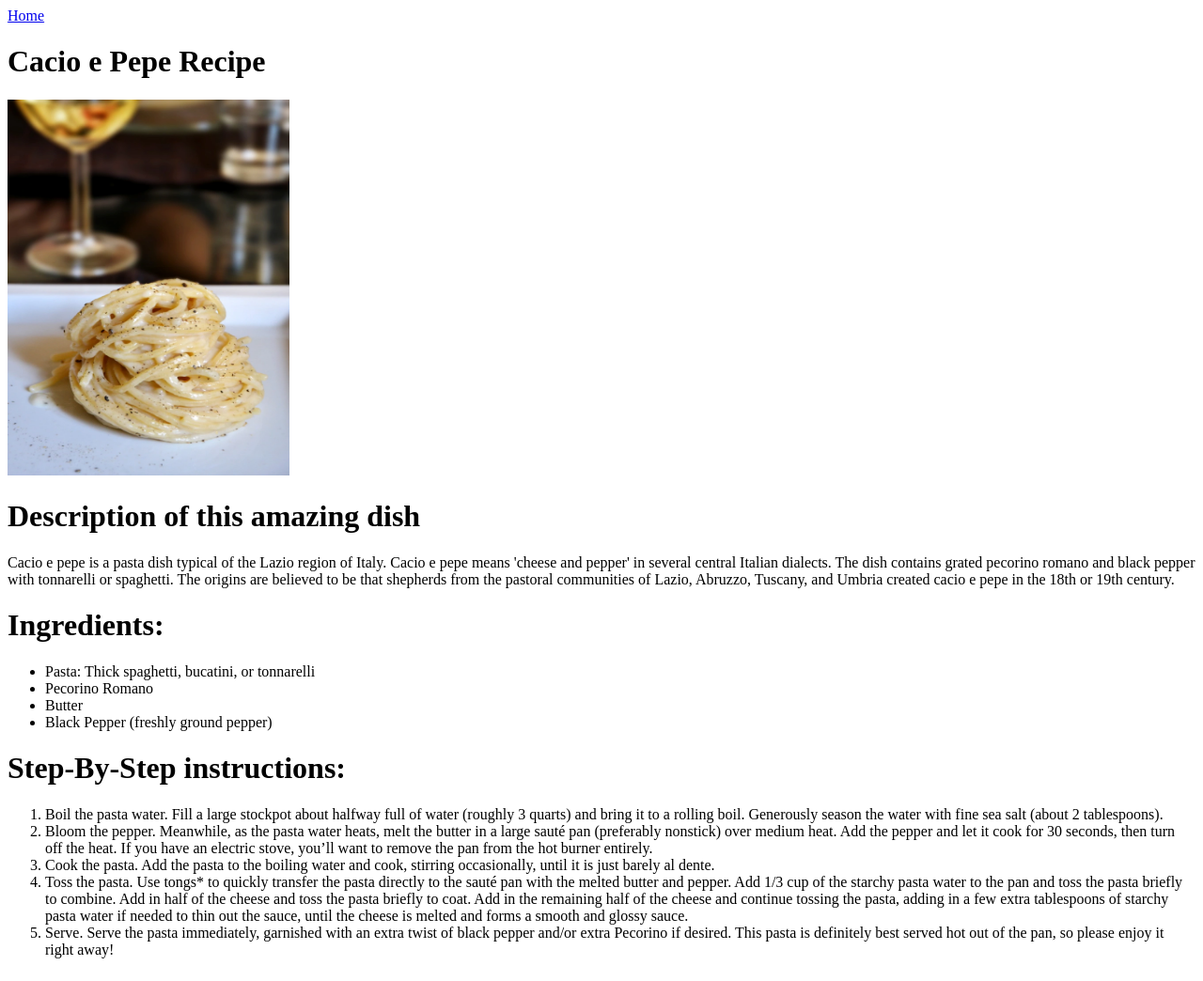
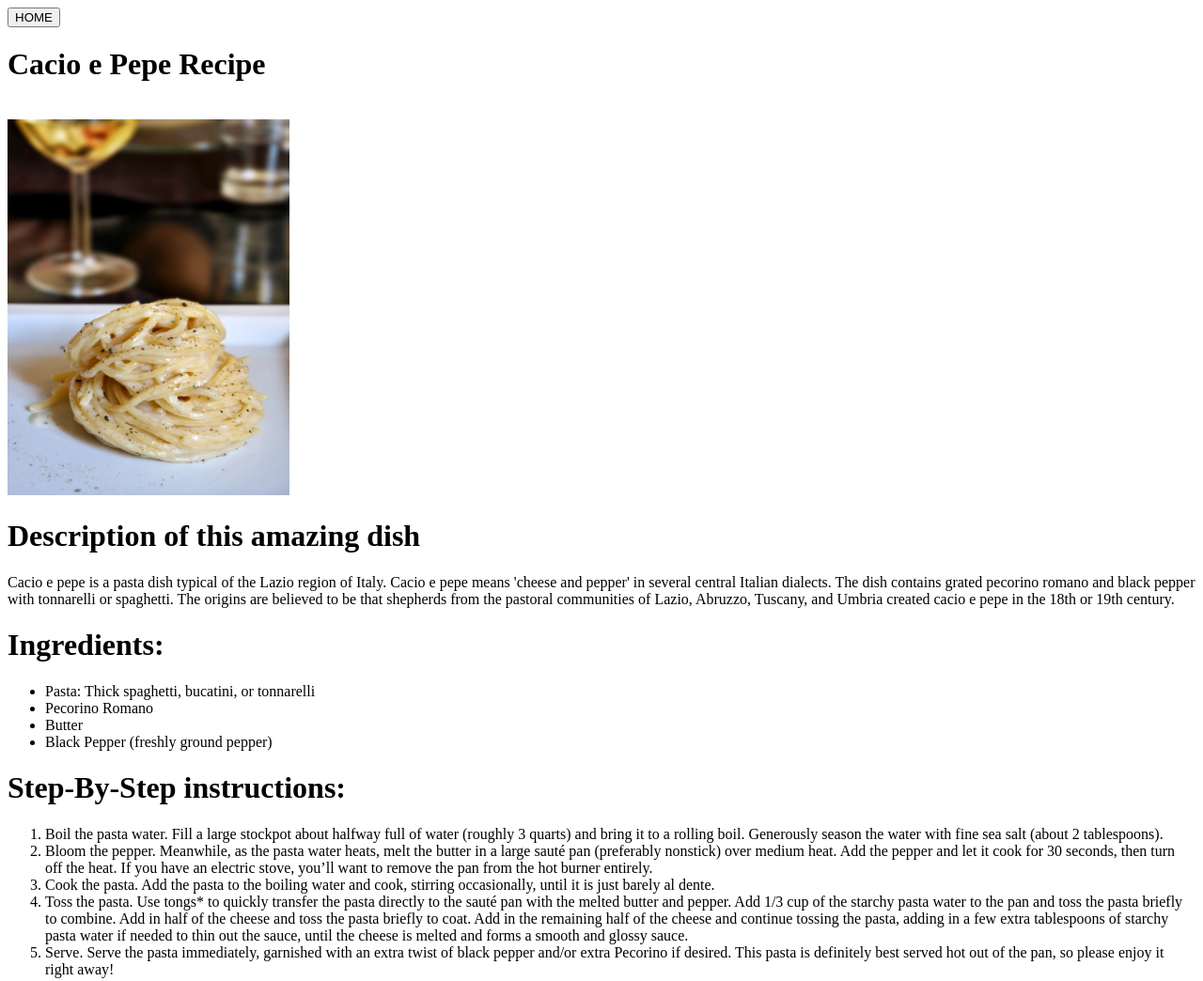
Before and after one commit to TambrisTudor/odin-recipes, a plain HTML site: page cacio-e-pepe.html in a window 1280 px wide. Shown: the whole page at 94% size. Drawn offline with Linux system fonts and the light colour scheme.

Commit message:
Update cacio-e-pepe.html
Added Home Button and style

```diff
--- a/cacio-e-pepe.html
+++ b/cacio-e-pepe.html
@@ -6,8 +6,10 @@
     <title>Cacio e Pepe Recipe</title>
 </head>
 <body>
-    <a href="index.html">Home</a>
-    <h1>Cacio e Pepe Recipe</h1>
+    <div class="center">
+        <a href="odin-recipes.html"><button class="Home-Button">HOME</button></a>
+    </div>
+    <div class="title"><h1>Cacio e Pepe Recipe</h1></div><br>
     <img src="./images/cacio-e-pepe.png" height="400" width="300">
     <h1>Description of this amazing dish</h1>
     <p>Cacio e pepe is a pasta dish typical of the Lazio region of Italy. Cacio e pepe means 'cheese and pepper' in several central Italian dialects. The dish contains grated pecorino romano and black pepper with tonnarelli or spaghetti. The origins are believed to be that shepherds from the pastoral communities of Lazio, Abruzzo, Tuscany, and Umbria created cacio e pepe in the 18th or 19th century.</p>
```
